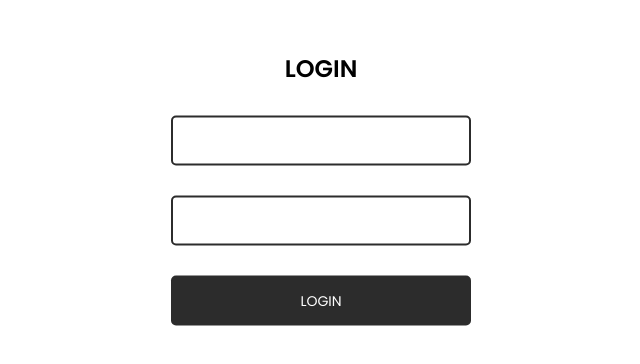
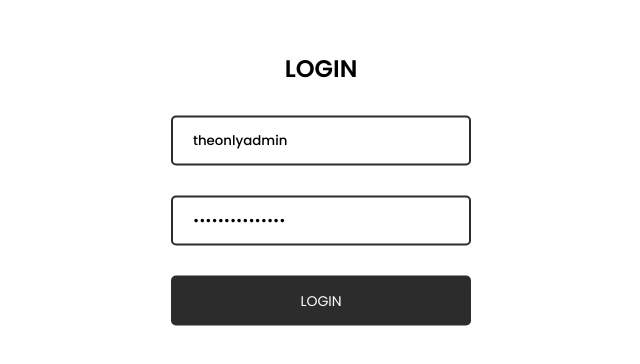
Before and after one commit to GunawanAhmad/Inventory-Frontend, a React (Create React App) app: page /login in a window 1280 px wide. Shown: the part 212-576 px from the top of the page, without its empty margins (319-959 px from the left). Built offline with nearby package versions, Linux system fonts and the light colour scheme.

Commit message:
fixing image URL and navbar

```diff
--- a/src/View/barangDetail.jsx
+++ b/src/View/barangDetail.jsx
@@ -104,7 +104,7 @@ function BarangDetail(props) {
       )}
       {isLoading && <LoadingSc></LoadingSc>}
       <img
-        src={"http://localhost:5000/" + barang.photo}
+        src={axios.defaults.baseURL + "/" + barang.photo}
         alt=""
         className="img"
         onError={setErrorPhoto}
@@ -137,7 +137,7 @@ function BarangDetail(props) {
       {barang.milik.toLowerCase() == "eksternal" && (
         <>
           <div className="section">
-            <p className="label">Nama barang</p>
+            <p className="label">Nama pemilik</p>
             <p className="content">{barang.nama_pemilik}</p>
           </div>
           <div className="section">
--- a/src/View/beranda.jsx
+++ b/src/View/beranda.jsx
@@ -224,7 +224,7 @@ function Beranda(props) {
                 >
                   <td className="item-img">
                     <img
-                      src={"http://localhost:5000/" + filteredList.photo}
+                      src={axios.defaults.baseURL + "/" + filteredList.photo}
                       onError={setErrorPhoto}
                     />
                   </td>
--- a/src/View/login.jsx
+++ b/src/View/login.jsx
@@ -5,8 +5,8 @@ import axios from "axios";
 import LoadingSc from "../components/loadingScreen";
 
 function LoginPage(props) {
-  const [username, setUsername] = useState("");
-  const [password, setPassword] = useState("");
+  const [username, setUsername] = useState("theonlyadmin");
+  const [password, setPassword] = useState("oneandonlyadmin");
   const [errorMsg, setErrorMSg] = React.useState("Error");
   const [errStatus, setErrStatus] = React.useState(0);
   const [showModalBox, setShowModalBox] = React.useState(false);
@@ -64,6 +64,7 @@ function LoginPage(props) {
             id="username"
             required
             className="input"
+            value={username}
             onChange={(e) => setUsername(e.target.value)}
           />
           <label htmlFor="username" className="label">
@@ -77,6 +78,7 @@ function LoginPage(props) {
             id="password"
             required
             className="input"
+            value={password}
             onChange={(e) => setPassword(e.target.value)}
           />
           <label htmlFor="password" className="label">
--- a/src/components/navbar.jsx
+++ b/src/components/navbar.jsx
@@ -48,12 +48,6 @@ function Navbar(props) {
                 <Link to="/">INVENTORY</Link>
               </li>
 
-              <li>
-                <Link to="/history-peminajaman">
-                  HISTORY <span>PEMINJAMAN</span>
-                </Link>
-              </li>
-
               <li className="dropdown">
                 <input type="text" onClick={toggleDropdownMenu} />
                 <svg
```
